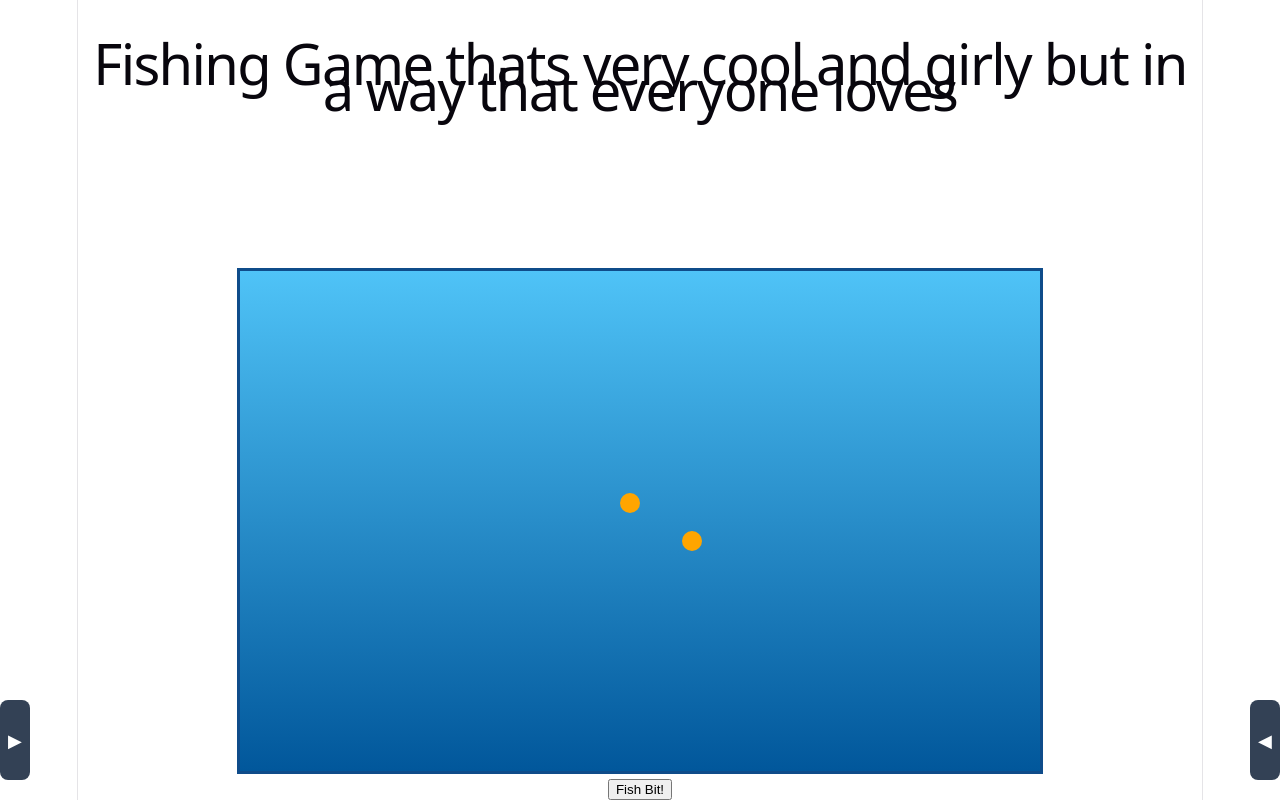
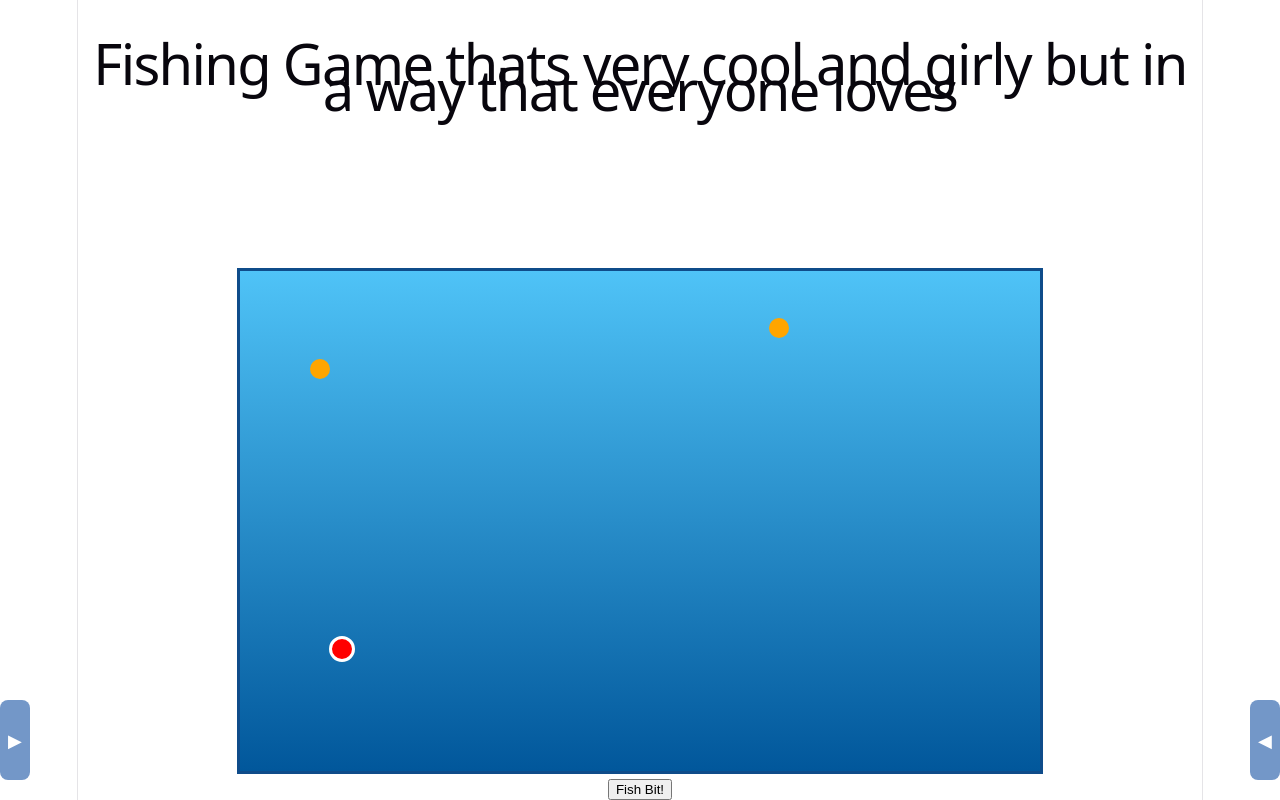
Before and after one commit to poosdlp/fishgame, a React (Vite) app in the folder client/: page / in a window 1280 px wide. Both pictures are taken after a click on the button "Play". Built offline with nearby package versions, Linux system fonts and the light colour scheme.

Commit message:
fish and bob

```diff
--- a/client/src/App.css
+++ b/client/src/App.css
@@ -150,7 +150,7 @@
 }
 
 .tabs button {
-  background: #334155;
+  background: #2459a3;
   border: none;
   color: white;
   padding: 8px;
@@ -171,7 +171,7 @@
 
   width: 30px;
   height: 80px;
-  background: #334155;
+  background: #7397c8;
   color: white;
   display: flex;
   align-items: center;
--- a/client/src/App.tsx
+++ b/client/src/App.tsx
@@ -55,6 +55,7 @@ function loadimages() {
 
 function App() {
   const [state, setState] = useState<GameState>("none");
+  const [bobber, setBobber] = useState<{x: number, y: number} | null>(null);
 
   const [showInventory, setShowInventory] = useState(false);
   const [showLeaderboard, setShowLeaderboard] = useState(false);
@@ -72,11 +73,11 @@ function App() {
   { name: "Anglerfish", rarity: "rare" },
   { name: "Golden Koi", rarity: "legendary" },
   { name: "Dragonfish", rarity: "mythical" },
-  { name: "livia fish", rarity: "the one that got away", length: 170,weight: "how rude to ask"},
-  { name: "axel fish", rarity: "the one that got away", length: 150,weight: "how rude to ask"},
-  { name: "marcus fish", rarity: "the one that got away", length: 160,weight: "how rude to ask"},
-  { name: "jake fish", rarity: "the one that got away", length: 140,weight: "how rude to ask"},
-  { name: "josh fish", rarity: "the one that got away", length: 180,weight: "how rude to ask"},
+  { name: "livia fish", rarity: "the one that got away", length: 170, weight: "how rude to ask"},
+  { name: "axel fish", rarity: "the one that got away", length: 150, weight: "how rude to ask"},
+  { name: "marcus fish", rarity: "the one that got away", length: 160, weight: "how rude to ask"},
+  { name: "jake fish", rarity: "the one that got away", length: 140, weight: "how rude to ask"},
+  { name: "josh fish", rarity: "the one that got away", length: 180, weight: "how rude to ask"},
 
 ];
 
@@ -89,11 +90,29 @@ function App() {
       setFishInLake(prev =>
         prev.map(fish => {
 
-          let newX = fish.x + fish.vx + Math.sin(time + fish.y * 0.01) * 0.8;
-          let newY = fish.y + fish.vy + Math.cos(time + fish.x * 0.01) * 0.6;
-
           let newVx = fish.vx;
           let newVy = fish.vy;
+
+          if(bobber){
+            const dx = bobber.x - fish.x;
+            const dy = bobber.y - fish.y;
+            const dist = Math.sqrt(dx * dx + dy * dy);
+            if (dist >5) {
+              newVx += (dx / dist) * 0.03;
+              newVy += (dy / dist) * 0.03;
+            }
+            const speed = Math.sqrt(newVx * newVx + newVy * newVy);
+            const maxSpeed = 1;
+            if (speed > maxSpeed) {
+              newVx = (newVx / speed) * maxSpeed;
+              newVy = (newVy / speed) * maxSpeed;
+            }
+          }
+
+          let newX = fish.x + newVx + Math.sin(time + fish.y * 0.01) * 0.2;
+          let newY = fish.y + newVy + Math.cos(time + fish.x * 0.01) * 0.2;
+
+
 
           return {
             ...fish,
@@ -153,8 +172,8 @@ function App() {
     const centerX = LakeWidth / 2;
     const centerY = LakeHeight / 2;
 
-    const vx = (centerX - x) * 0.005;
-    const vy = (centerY - y) * 0.005;
+    const vx = (centerX - x) * 0.001;
+    const vy = (centerY - y) * 0.001;
 
 
 
@@ -170,7 +189,7 @@ function App() {
     } else if (roll < 0.9) {
       const legendaryFish = fishTypes.filter(f => f.rarity === "legendary");
       fish = legendaryFish[Math.floor(Math.random() * legendaryFish.length)];
-    } else if (roll < 0.98) {
+    } else if (roll < 0.99) {
       const mythicalFish = fishTypes.filter(f => f.rarity === "mythical");
       fish = mythicalFish[Math.floor(Math.random() * mythicalFish.length)];
     } else {
@@ -320,6 +339,19 @@ function App() {
           <h1>Fishing Game thats very cool and girly but in a way that everyone loves</h1>
           <div className="game-screen">
             <div className="lake">
+              {bobber && (
+                <div style={{
+                  position: "absolute",
+                  left: bobber.x - 10,
+                  top: bobber.y - 10,
+                  width: 20,
+                  height: 20,
+                  background: "red",
+                  borderRadius: "50%",
+                  border: "3px solid white",
+                  zIndex: 10,
+                }} />
+              )}
               {fishInLake.map(fish => (
                 <div
                   key={fish.id}
@@ -349,6 +381,10 @@ function App() {
                   const newFish = createFish();
                   setFishInLake(prev => [...prev, newFish]);
                 }
+                setBobber({
+                  x: Math.random() * (LakeWidth - 100) + 50,
+                  y: Math.random() * (LakeHeight - 100) + 50,
+                });
             }}>Play</button>
 
           )}
```
